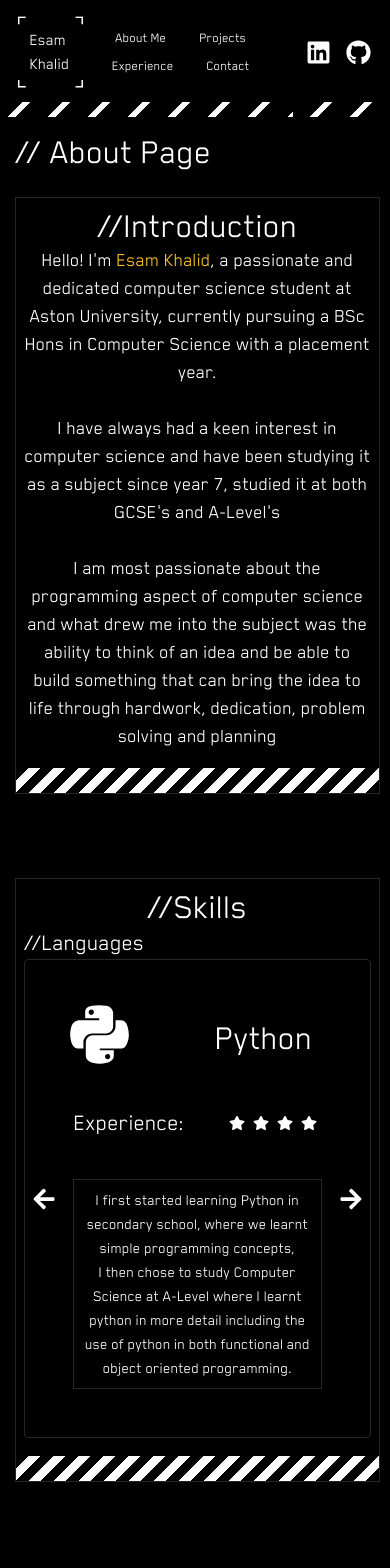
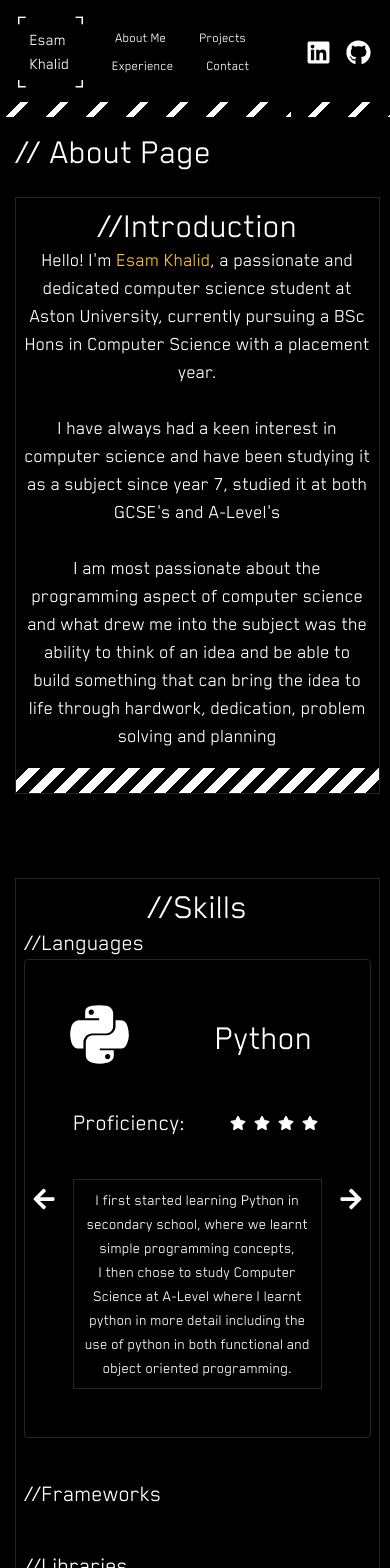
Before and after one commit to EsamKhalid/portfolio-website-v2, a Next.js app: page /AboutPage in a window 390 px wide. Shown: the top 1568 px of the page. Before the commit the page ends 1482 px from the top, so only its background shows below. Built offline with nearby package versions, Linux system fonts and the light colour scheme.

Commit message:
refactor: Update import paths for LanguageCards in ExperiencePage and Carousel components

```diff
--- a/app/AboutPage/page.tsx
+++ b/app/AboutPage/page.tsx
@@ -17,6 +17,7 @@
 import { FaPython } from "react-icons/fa";
 import { FaJava } from "react-icons/fa";
 import { FaJs } from "react-icons/fa";
+import { FaReact } from "react-icons/fa";
 
 import CSharp from "@/components/SVG/CSharp";
 
@@ -57,6 +58,8 @@
               <h1 className="text-4xl">//Skills</h1>
               <h2 className="text-2xl text-left">//Languages</h2>
               <LanguageCarousel />
+              <h2 className="text-2xl text-left pt-10">//Frameworks</h2>
+              <h2 className="text-2xl text-left pt-10">//Libraries</h2>
             </SectionBorderLines>
           </div>
         </div>
--- a/app/ExperiencePage/page.tsx
+++ b/app/ExperiencePage/page.tsx
@@ -1,9 +1,9 @@
 import React from "react";
 
 import NavBar from "@/components/NavBar/NavBar";
-import TestCard from "@/components/LanugageCards/TestCard";
+import TestCard from "@/components/LanguageCards/TestCard";
 
-import PythonCard from "@/components/LanugageCards/PythonCard";
+import PythonCard from "@/components/LanguageCards/PythonCard";
 import LanguageCarousel from "@/components/Carousel/LanguageCarousel";
 
 export default function page() {
--- a/components/Carousel/LanguageCarousel.tsx
+++ b/components/Carousel/LanguageCarousel.tsx
@@ -4,17 +4,19 @@
 
 import { FaArrowLeft, FaArrowRight } from "react-icons/fa";
 
-import TestCard from "../LanugageCards/TestCard";
-import PythonCard from "../LanugageCards/PythonCard";
-import JavaCard from "../LanugageCards/JavaCard";
-import CsCard from "../LanugageCards/CsCard";
-import JsCard from "../LanugageCards/JsCard";
+import TestCard from "../LanguageCards/TestCard";
+import PythonCard from "../LanguageCards/PythonCard";
+import JavaCard from "../LanguageCards/JavaCard";
+import CsCard from "../LanguageCards/CsCard";
+import JsCard from "../LanguageCards/JsCard";
+import TsxCard from "../LanguageCards/TsxCard";
 
 const Cards: JSX.Element[] = [
   <PythonCard />,
   <JavaCard />,
   <CsCard />,
   <JsCard />,
+  <TsxCard />,
 ];
 
 export default function LanguageCarousel() {
--- a/components/LanugageCards/CsCard.tsx
+++ b/components/LanguageCards/CsCard.tsx
@@ -23,7 +23,7 @@
           </h1>
         </div>
         <div className="flex justify-evenly">
-          <h1 className="text-2xl">Experience: </h1>
+          <h1 className="text-2xl">Proficiency: </h1>
           <div className="flex [&_*]:mx-1 mt-2 align-middle">
             <FaStar />
             <FaStar />
--- a/components/LanugageCards/JavaCard.tsx
+++ b/components/LanguageCards/JavaCard.tsx
@@ -21,7 +21,7 @@
           </h1>
         </div>
         <div className="flex justify-evenly">
-          <h1 className="text-2xl">Experience: </h1>
+          <h1 className="text-2xl">Proficiency: </h1>
           <div className="flex [&_*]:mx-1 mt-2 align-middle">
             <FaStar />
             <FaStar />
--- a/components/LanugageCards/JsCard.tsx
+++ b/components/LanguageCards/JsCard.tsx
@@ -22,7 +22,7 @@
           </h1>
         </div>
         <div className="flex justify-evenly">
-          <h1 className="text-2xl">Experience: </h1>
+          <h1 className="text-2xl">Proficiency: </h1>
           <div className="flex [&_*]:mx-1 mt-2 align-middle">
             <FaStar />
             <FaStar />
--- /dev/null
+++ b/components/LanguageCards/PythonCard.tsx
@@ -0,0 +1,44 @@
+import React from "react";
+
+import SectionBorderLines from "../Sections/SectionBorderLines";
+import SectionNoDiag from "../Sections/SectionNoDiag";
+
+import { FaPython } from "react-icons/fa";
+import { FaStar } from "react-icons/fa";
+import { FaStarHalf } from "react-icons/fa";
+
+export default function PythonCard() {
+  return (
+    <>
+      <SectionNoDiag
+        id=""
+        className="rounded md:w-[60vw] sm:w-[70vw] w-[89vw] h-full"
+      >
+        <div className="flex justify-evenly">
+          <FaPython className="size-[25%] sm:size-[10%] sm:m-[5%] m-[10%] md:size-[15%] md:m-5 md:ml-12" />
+          <h1 className="text-4xl text-center m-[15%] sm:m-[7.5%] md:m-[10%]">
+            Python
+          </h1>
+        </div>
+        <div className="flex justify-evenly">
+          <h1 className="text-2xl">Proficiency: </h1>
+          <div className="flex [&_*]:mx-1 mt-2 align-middle">
+            <FaStar />
+            <FaStar />
+            <FaStar />
+            <FaStar />
+          </div>
+        </div>
+        <div className="">
+          <p className="border border-cybpnk-brdr p-2 m-10 ">
+            I first started learning Python in secondary school, where we learnt
+            simple programming concepts, <br />
+            I then chose to study Computer Science at A-Level where I learnt
+            python in more detail including the use of python in both functional
+            and object oriented programming. <br />
+          </p>
+        </div>
+      </SectionNoDiag>
+    </>
+  );
+}
--- a/components/LanugageCards/PythonCard.tsx
+++ b/components/LanguageCards/TsxCard.tsx
@@ -3,7 +3,7 @@
 import SectionBorderLines from "../Sections/SectionBorderLines";
 import SectionNoDiag from "../Sections/SectionNoDiag";
 
-import { FaPython } from "react-icons/fa";
+import { FaReact } from "react-icons/fa";
 import { FaStar } from "react-icons/fa";
 import { FaStarHalf } from "react-icons/fa";
 
@@ -15,15 +15,14 @@
         className="rounded md:w-[60vw] sm:w-[70vw] w-[89vw] h-full"
       >
         <div className="flex justify-evenly">
-          <FaPython className="size-[25%] sm:size-[10%] sm:m-[5%] m-[10%] md:size-[15%] md:m-5 md:ml-12" />
+          <FaReact className="size-[25%] sm:size-[10%] sm:m-[5%] mt-[7.5%] ml-[10%]  md:size-[15%] md:m-5 md:ml-12" />
           <h1 className="text-4xl text-center m-[15%] sm:m-[7.5%] md:m-[10%]">
-            Python
+            TSX
           </h1>
         </div>
         <div className="flex justify-evenly">
-          <h1 className="text-2xl">Experience: </h1>
+          <h1 className="text-2xl">Proficiency: </h1>
           <div className="flex [&_*]:mx-1 mt-2 align-middle">
-            <FaStar />
             <FaStar />
             <FaStar />
             <FaStar />
@@ -31,11 +30,9 @@
         </div>
         <div className="">
           <p className="border border-cybpnk-brdr p-2 m-10 ">
-            I first started learning Python in secondary school, where we learnt
-            simple programming concepts, <br />
-            I then chose to study Computer Science at A-Level where I learnt
-            python in more detail including the use of python in both functional
-            and object oriented programming. <br />
+            I first started learning TSX when I was practicing React and doing
+            research into the frameworks and libraries that I was considering to
+            use for the second version of my portfolio website (this website).
           </p>
         </div>
       </SectionNoDiag>
```
Also changed, not shown: components/LanguageCards/TestCard.tsx (renamed from components/LanugageCards/TestCard.tsx).
